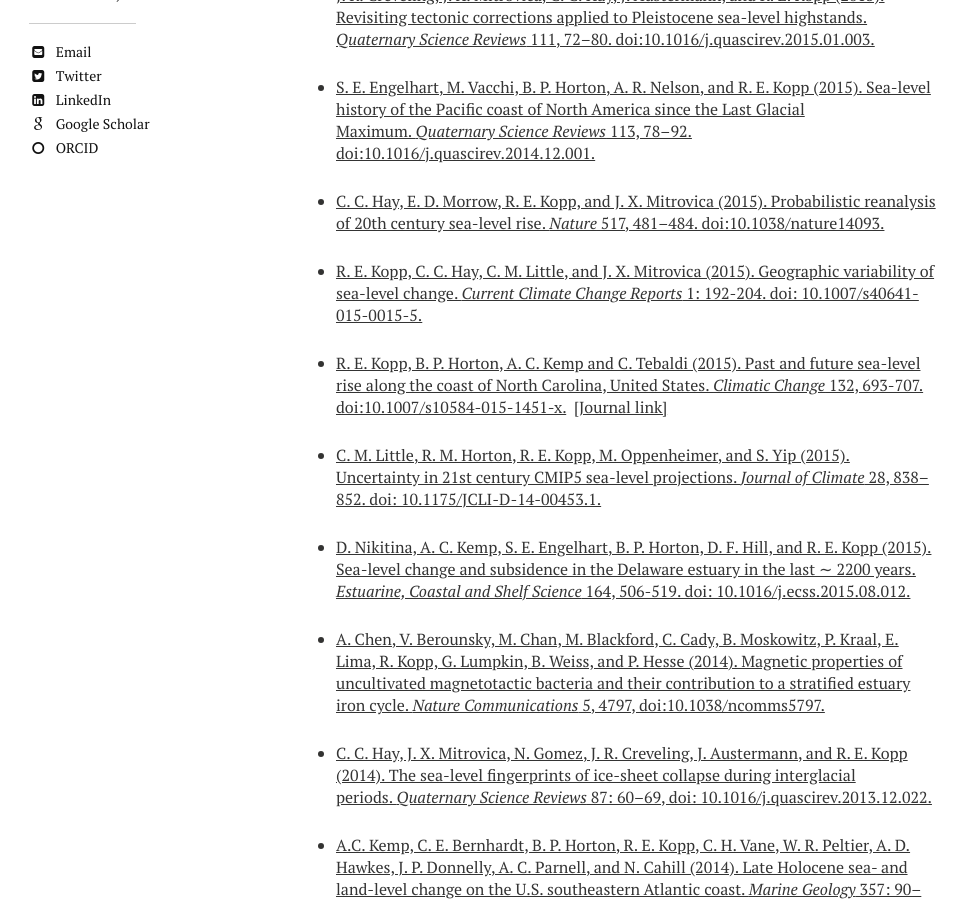
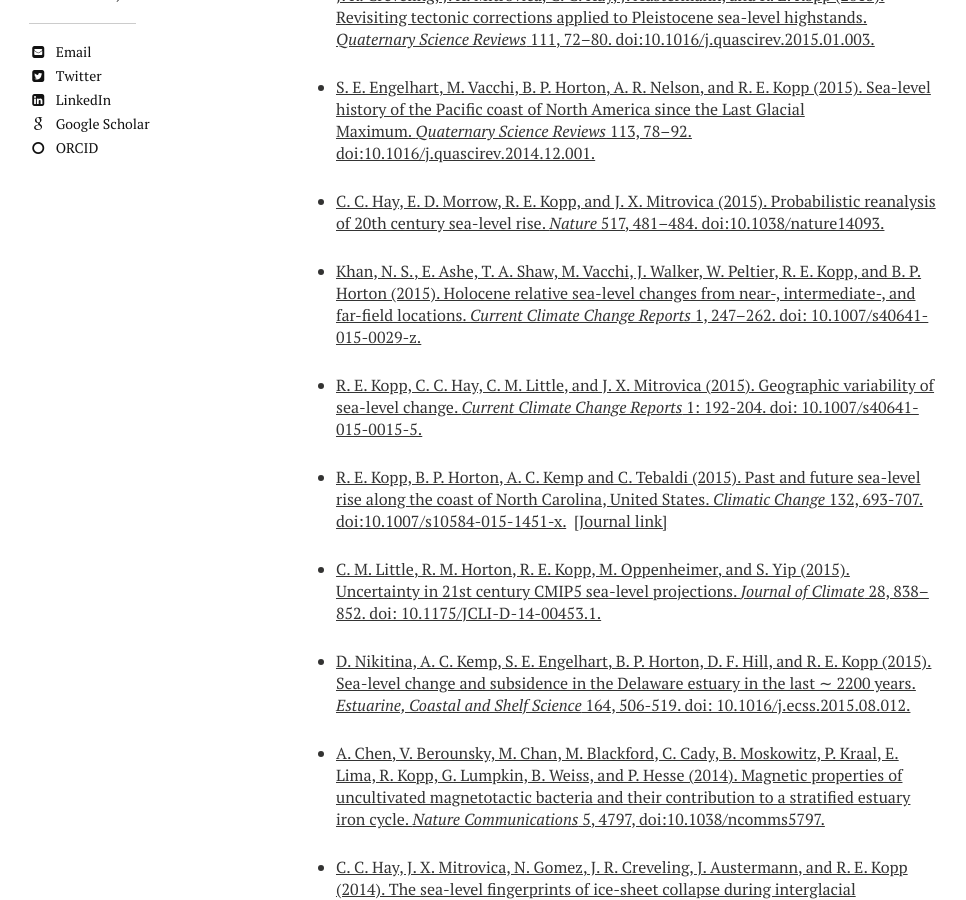
Before and after one commit to mrke/bobkopp.github.io, a Jekyll site: the page built from papers/index.md, in a window 1280 px wide and 900 px high, scrolled down 1504 px. Shown: the whole window, without its empty margins (24-990 px from the left). Built offline with Jekyll 4.4.1, drawn with Linux system fonts in a browser that asks for light colours; nearby versions of some CDN libraries.

Commit message:
Updated pubs

```diff
--- a/papers/index.md
+++ b/papers/index.md
@@ -44,6 +44,8 @@ image:
 * [S. E. Engelhart, M. Vacchi, B. P. Horton, A. R. Nelson, and R. E. Kopp (2015). Sea-level history of the Pacific coast of North America since the Last Glacial Maximum. _Quaternary Science Reviews_ 113, 78–92\. doi:10.1016/j.quascirev.2014.12.001.](http://dx.doi.org/10.1016/j.quascirev.2014.12.001)
 
 * [C. C. Hay, E. D. Morrow, R. E. Kopp, and J. X. Mitrovica (2015). Probabilistic reanalysis of 20th century sea-level rise. _Nature_ 517, 481–484\. doi:10.1038/nature14093.](http://dx.doi.org/10.1038/nature14093)
+
+* [Khan, N. S., E. Ashe, T. A. Shaw, M. Vacchi, J. Walker, W. Peltier, R. E. Kopp, and B. P. Horton (2015). Holocene relative sea-level changes from near-, intermediate-, and far-field locations. _Current Climate Change Reports_ 1, 247–262. doi: 10.1007/s40641-015-0029-z.](http://dx.doi.org/10.1007/s40641-015-0029-z)
 
 * [R. E. Kopp, C. C. Hay, C. M. Little, and J. X. Mitrovica (2015). Geographic variability of sea-level change. _Current Climate Change Reports_ 1: 192-204. doi: 10.1007/s40641-015-0015-5.](http://dx.doi.org/10.1007/s40641-015-0015-5)
 
```
